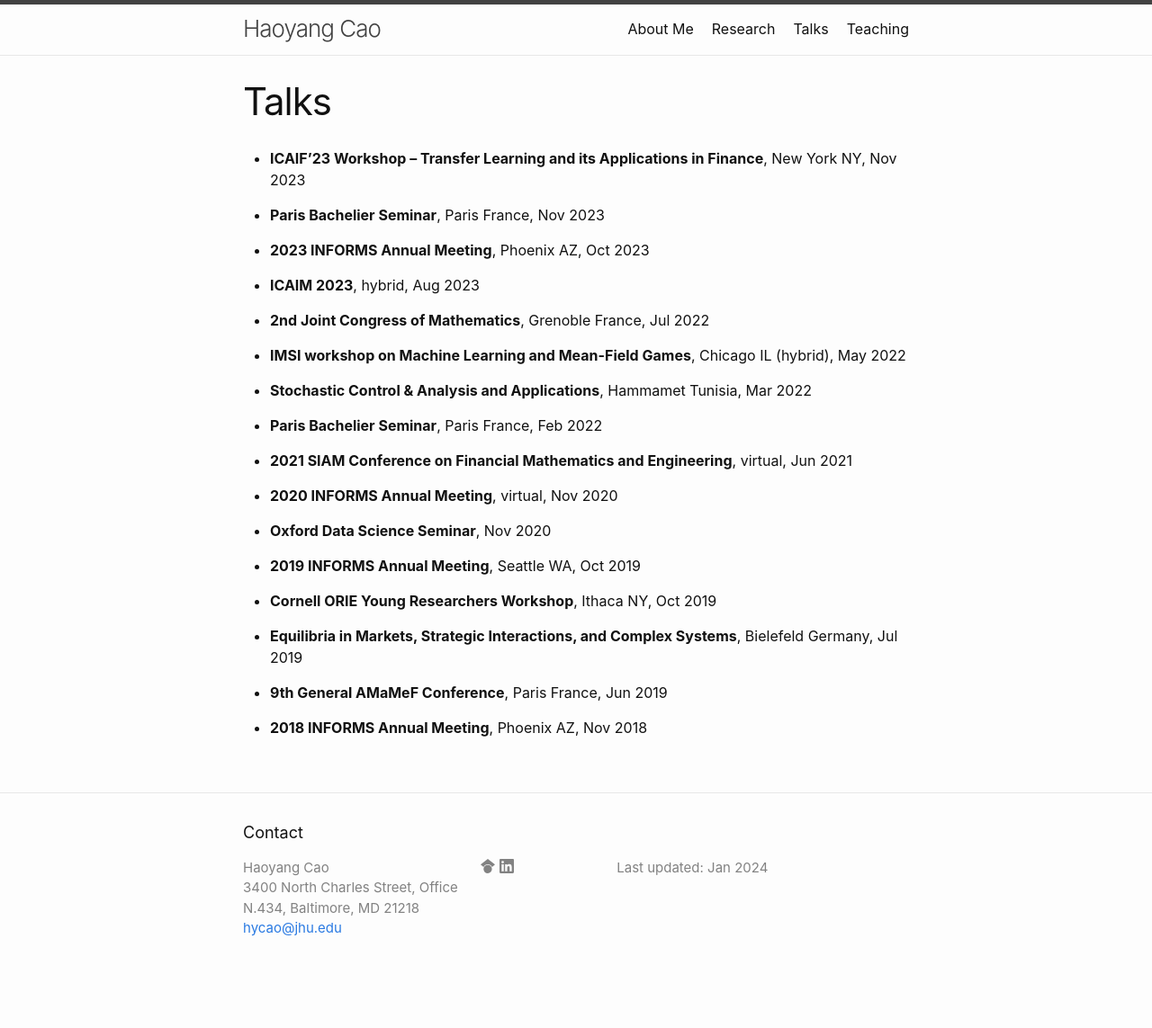
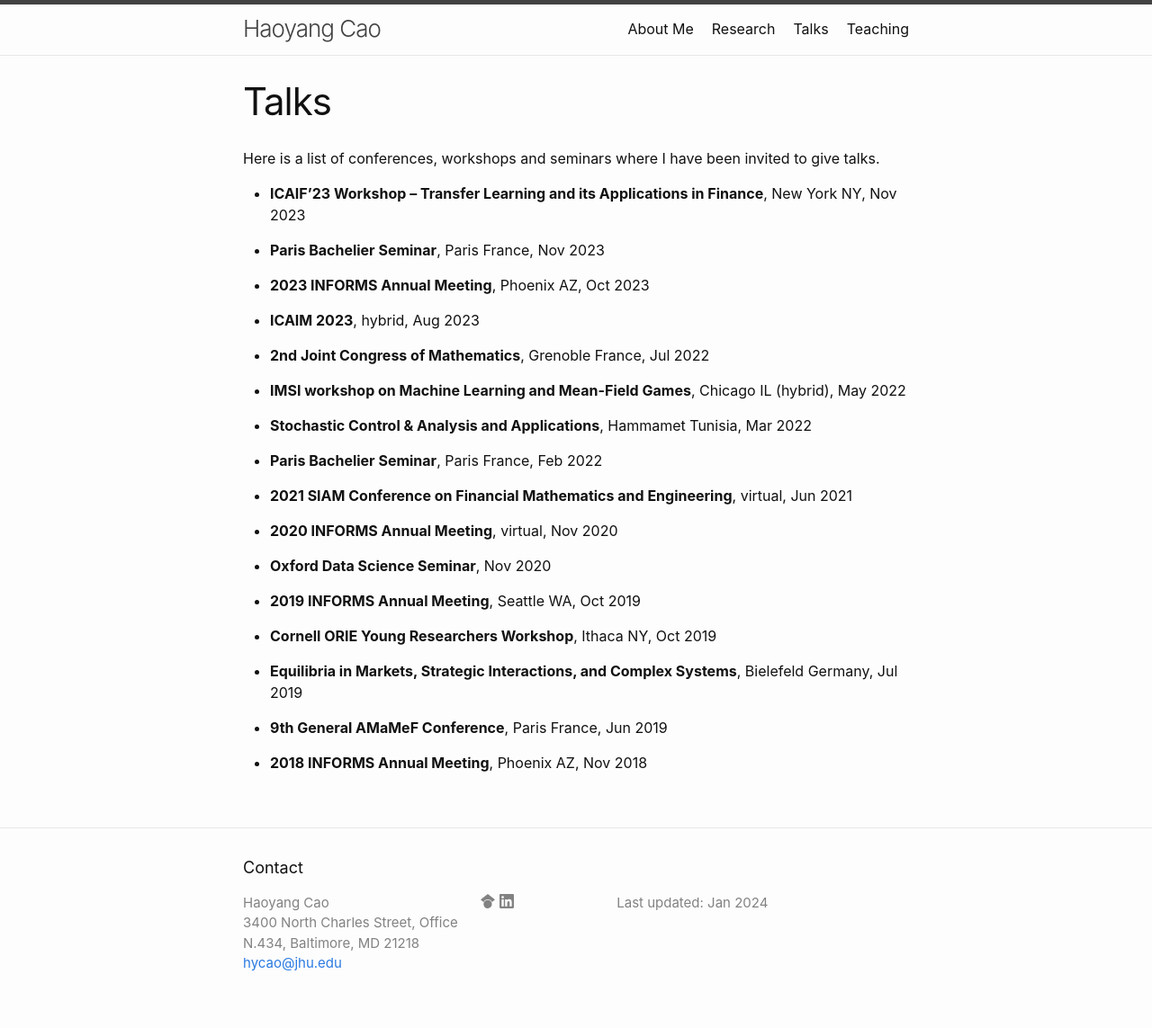
Before and after one commit to Haoyang-Cao/Haoyang-Cao.github.io, a Jekyll site: the page built from docs/j02_talks.markdown, in a window 1280 px wide. Shown: the whole page at 90% size. Built offline with Jekyll 4.4.1, drawn with Linux system fonts in a browser that asks for light colours; before the commit the page ends 1104 px from its top, so only the background shows below that.

Commit message:
Update j02_talks.markdown

```diff
--- a/docs/j02_talks.markdown
+++ b/docs/j02_talks.markdown
@@ -3,6 +3,8 @@ layout: page
 title: Talks
 permalink: /talks/
 ---
+
+Here is a list of conferences, workshops and seminars where I have been invited to give talks.
 
 - **ICAIF’23 Workshop – Transfer Learning and its Applications in Finance**, New York NY, Nov 2023
 
```
